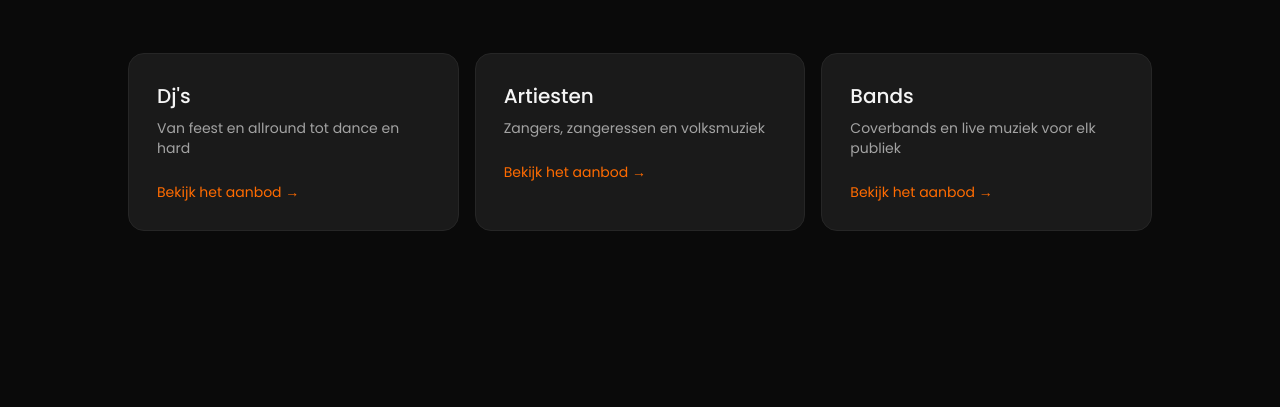
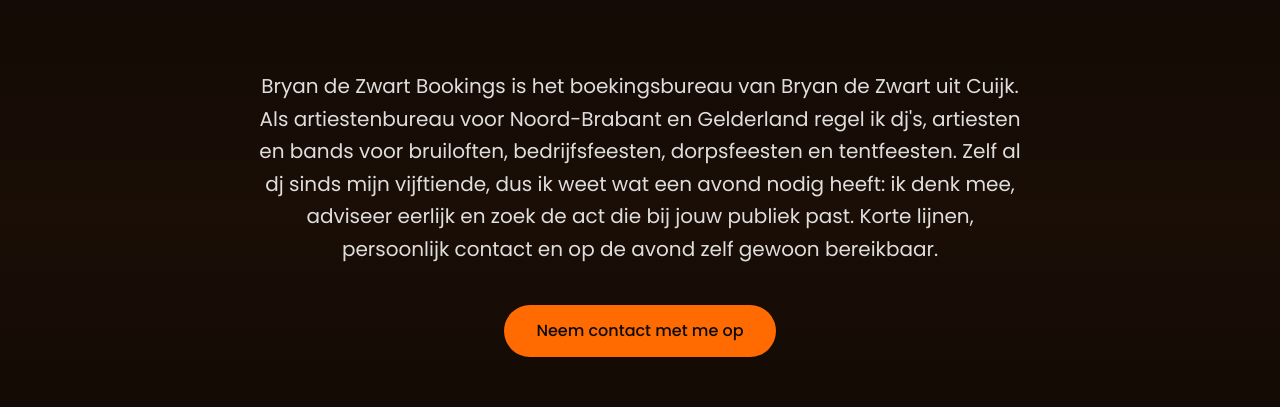
Before and after one commit to bryandezwart-portfolio/bdzbookings-site, a Next.js app: page / in a window 1280 px wide. Shown: the part 692-1099 px from the top of the page. Built offline with nearby package versions, Linux system fonts and the light colour scheme; no server answers; the database is empty.

Commit message:
Introblok op de homepage

```diff
--- a/app/page.tsx
+++ b/app/page.tsx
@@ -47,6 +47,13 @@ export default async function Home() {
 
       <ActCarrousel acts={acts ?? []} />
 
+      <section className="border-y border-goud/25 bg-gradient-to-b from-diep via-[#1A0E06] to-diep px-6 py-28">
+        <div className="mx-auto max-w-3xl text-center">
+          <p className="text-lg leading-relaxed text-tekst/90 sm:text-xl">Bryan de Zwart Bookings is het boekingsbureau van Bryan de Zwart uit Cuijk. Als artiestenbureau voor Noord-Brabant en Gelderland regel ik dj&apos;s, artiesten en bands voor bruiloften, bedrijfsfeesten, dorpsfeesten en tentfeesten. Zelf al dj sinds mijn vijftiende, dus ik weet wat een avond nodig heeft: ik denk mee, adviseer eerlijk en zoek de act die bij jouw publiek past. Korte lijnen, persoonlijk contact en op de avond zelf gewoon bereikbaar.</p>
+          <Link href="/contact" className="mt-10 inline-block rounded-full bg-oranje px-8 py-3.5 font-medium text-zwart transition hover:opacity-90">Neem contact met me op</Link>
+        </div>
+      </section>
+
       <section className="px-6 py-24">
         <div className="mx-auto grid max-w-5xl gap-4 sm:grid-cols-3">
           {[
```
